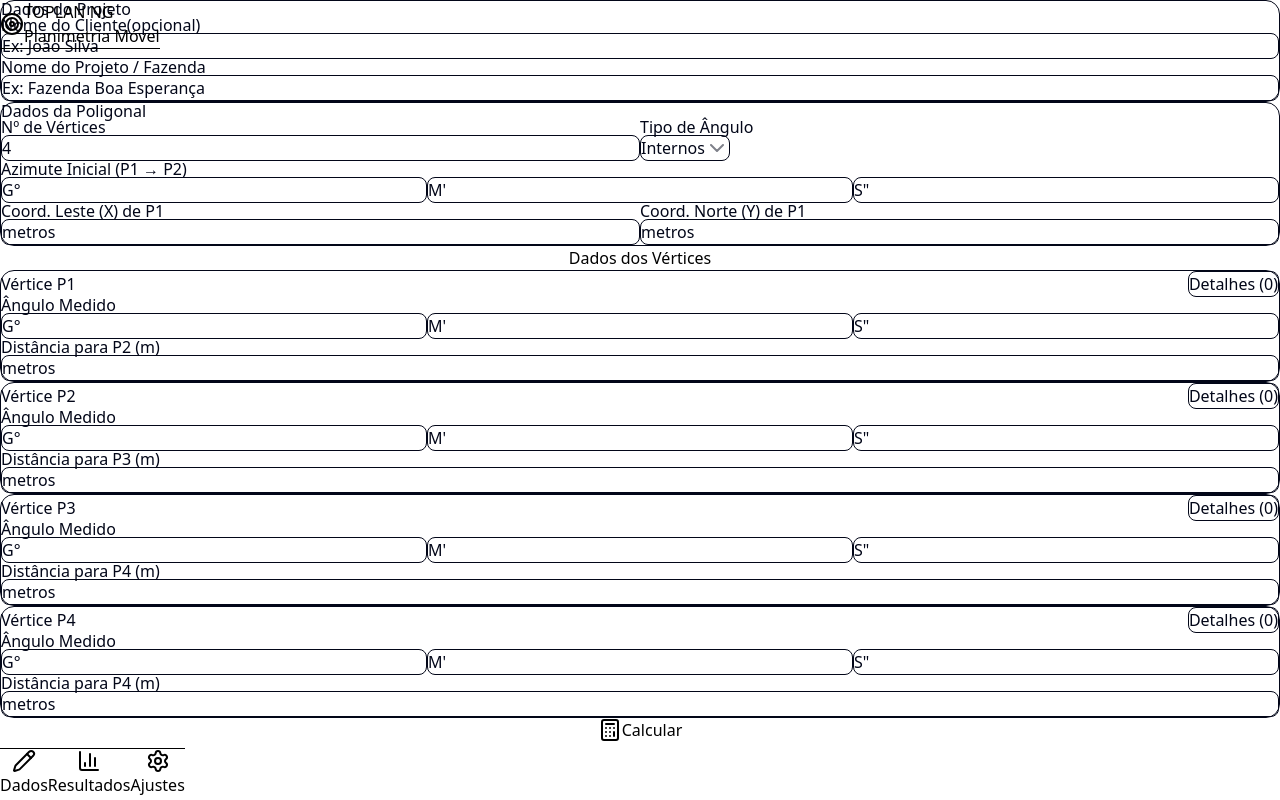
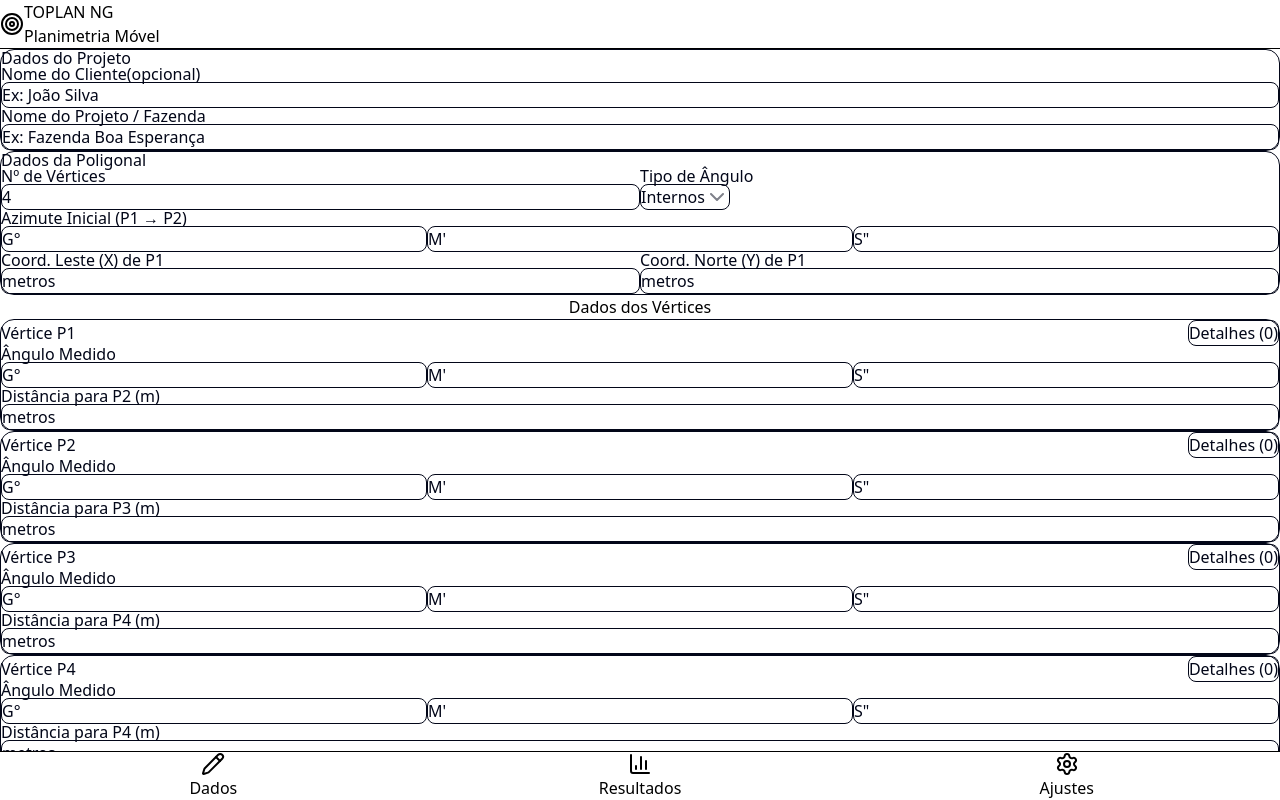
Before and after one commit to Eng-Ekezia/toplan-ng, a Next.js app: page / in a window 1280 px wide. Built offline with nearby package versions, Linux system fonts and the light colour scheme.

Commit message:
fix(layout): refatora estrutura principal para flexbox
Remove 'position: fixed' do Header/Footer e adota um layout flexível para corrigir problemas de sobreposição e rolagem. Garante que Header e Footer fiquem posicionados corretamente enquanto o conteúdo principal é rolável.

```diff
--- a/src/app/(tabs)/layout.tsx
+++ b/src/app/(tabs)/layout.tsx
@@ -1,3 +1,5 @@
+// src/app/(tabs)/layout.tsx
+
 "use client";
 
 import { useEffect } from "react";
@@ -17,7 +19,6 @@ export default function TabsLayout({
   const { calculationSuccess, setCalculationSuccess, setActiveTab, activeTab } =
     useCalculationStore();
 
-  // Efeitos para navegação e sincronização (permanecem os mesmos)
   useEffect(() => {
     if (calculationSuccess) {
       router.push("/results");
@@ -36,16 +37,18 @@ export default function TabsLayout({
   }, [pathname, setActiveTab, activeTab]);
 
   return (
-    // Container principal simples, sem classes de altura ou flex.
-    <div className="max-w-md mx-auto">
+    // Container principal que organiza tudo
+    <div className="max-w-4xl mx-auto flex flex-col h-screen">
+      {/* Header não tem mais position: fixed */}
       <Header />
 
-      {/* O padding é a chave:
-        - pt-14: Deixa espaço para o Header (que tem h-14).
-        - pb-20: Deixa espaço para a BottomNav (que tem h-16) mais uma margem de segurança.
-      */}
-      <main className="pt-14 pb-20 px-4 py-4">{children}</main>
+      {/* A área de conteúdo principal que cresce e permite rolagem interna */}
+      <main className="flex-1 overflow-y-auto">
+        {/* Wrapper interno para espaçamento */}
+        <div className="px-4 md:px-6 py-4">{children}</div>
+      </main>
 
+      {/* BottomNav não tem mais position: fixed */}
       <BottomNav />
       <Toaster position="top-center" richColors />
     </div>
--- a/src/components/layout/BottomNav.tsx
+++ b/src/components/layout/BottomNav.tsx
@@ -1,10 +1,13 @@
+// src/components/layout/BottomNav.tsx
+
 import Link from "next/link";
 import { Pencil, BarChart3, Settings } from "lucide-react";
 
 export function BottomNav() {
   return (
-    <footer className="bg-background/80 backdrop-blur-sm fixed bottom-0 left-0 right-0 z-40 border-t">
-      <nav className="max-w-md mx-auto h-16 flex justify-around items-center">
+    // Removido: fixed, bottom-0, left-0, right-0, z-40
+    <footer className="bg-background/80 backdrop-blur-sm border-t">
+      <nav className="h-16 flex justify-around items-center">
         <Link
           href="/"
           className="flex flex-col items-center text-muted-foreground w-full p-1"
--- a/src/components/layout/Header.tsx
+++ b/src/components/layout/Header.tsx
@@ -1,15 +1,17 @@
+// src/components/layout/Header.tsx
+
 import { Target } from "lucide-react";
 
 export function Header() {
   return (
-    <header className="bg-background/80 backdrop-blur-sm fixed top-0 left-0 right-0 z-40 border-b">
-      <div className="max-w-md mx-auto h-14 px-4 flex items-center gap-3">
+    // Removido: fixed, top-0, left-0, right-0, z-40
+    <header className="bg-background/80 backdrop-blur-sm border-b">
+      <div className="h-14 px-4 flex items-center gap-3">
         <Target className="w-6 h-6 text-blue-600" />
         <div className="flex-1">
           <h1 className="text-lg font-bold">TOPLAN NG</h1>
           <p className="text-xs text-muted-foreground">Planimetria Móvel</p>
         </div>
-        {/* Futuramente, aqui entrará o botão de tema (light/dark) */}
       </div>
     </header>
   );
```
